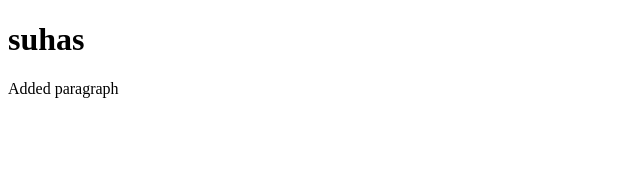
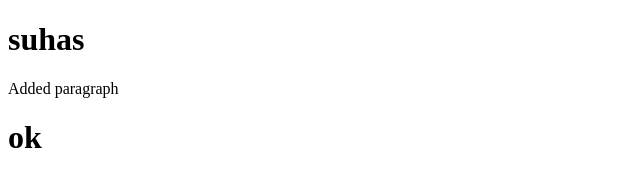
Before and after one commit to Suhas-Shende/javascripttutorial, a plain HTML site: page index.html in a window 1280 px wide. Shown: the full height of the page, 0-640 px from the left. Drawn offline with Linux system fonts and the light colour scheme.

Commit message:
refactor: ok

```diff
--- a/index.html
+++ b/index.html
@@ -9,5 +9,6 @@
 <body>
     <h1>suhas</h1>
     <p>Added paragraph</p>
+    <h1>ok</h1>
 </body>
 </html>
```
Also changed, not shown: 1 other file.
